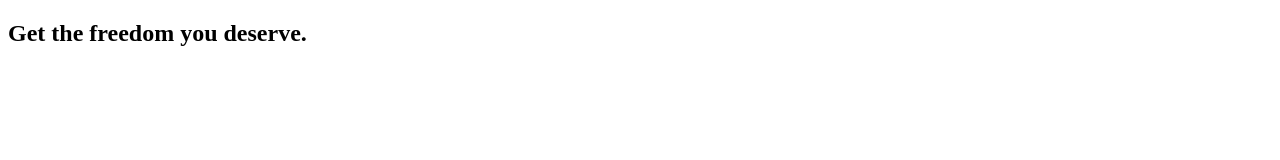
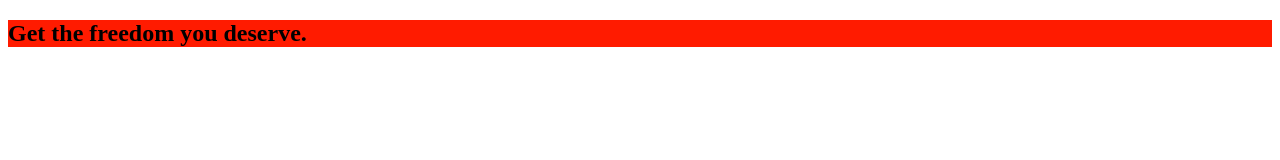
Before and after one commit to yr-samuel/academind-css-mod2, a plain HTML site: page index.html in a window 1280 px wide. Drawn offline with Linux system fonts and the light colour scheme.

Commit message:
Primeira forma de fazer um estilo, é usando a forma de inline-style que consiste em adicionar o atributo style num elemento e passar o estilo CSS ali mesmo, essa forma não é tão recomendada (as vezes necessária), pois pode ficar com a legibilidade muito ruim e também tem uma especificidade muito pesada.

```diff
--- a/index.html
+++ b/index.html
@@ -10,7 +10,7 @@
 
 <body>
     <main>
-        <section>
+        <section style="background: #ff1b00">
             <h1>Get the freedom you deserve.</h1>
         </section>
     </main>
```
